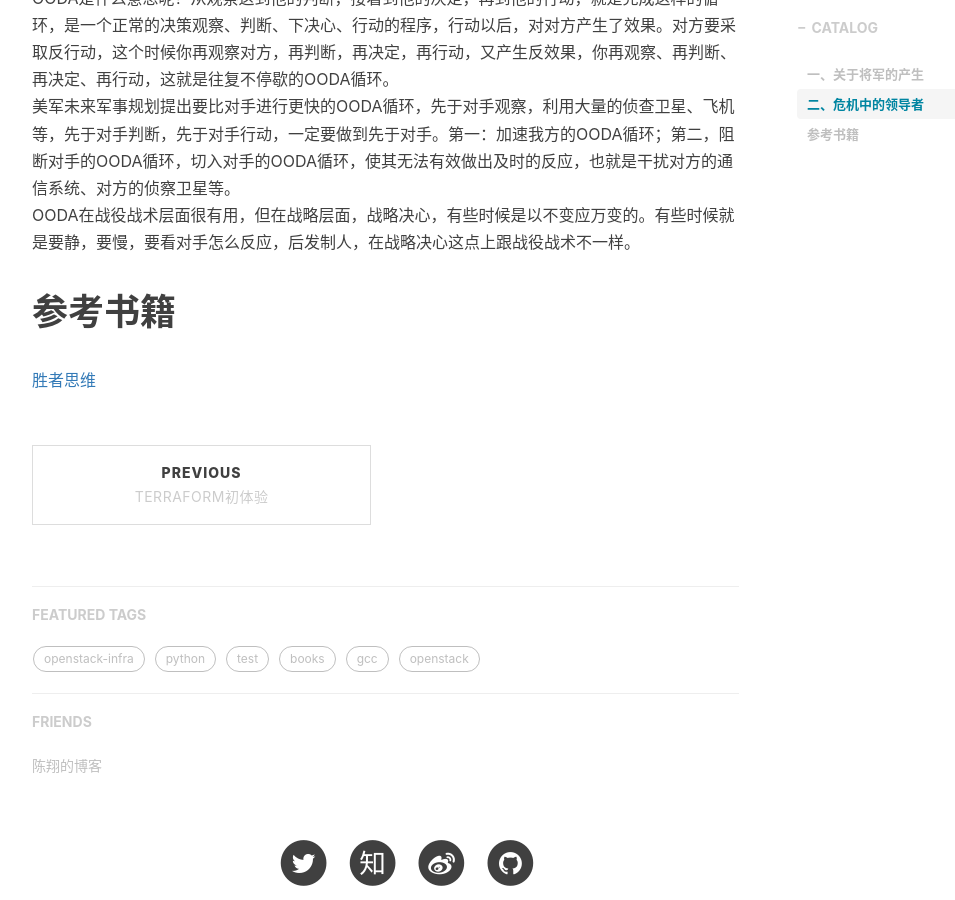
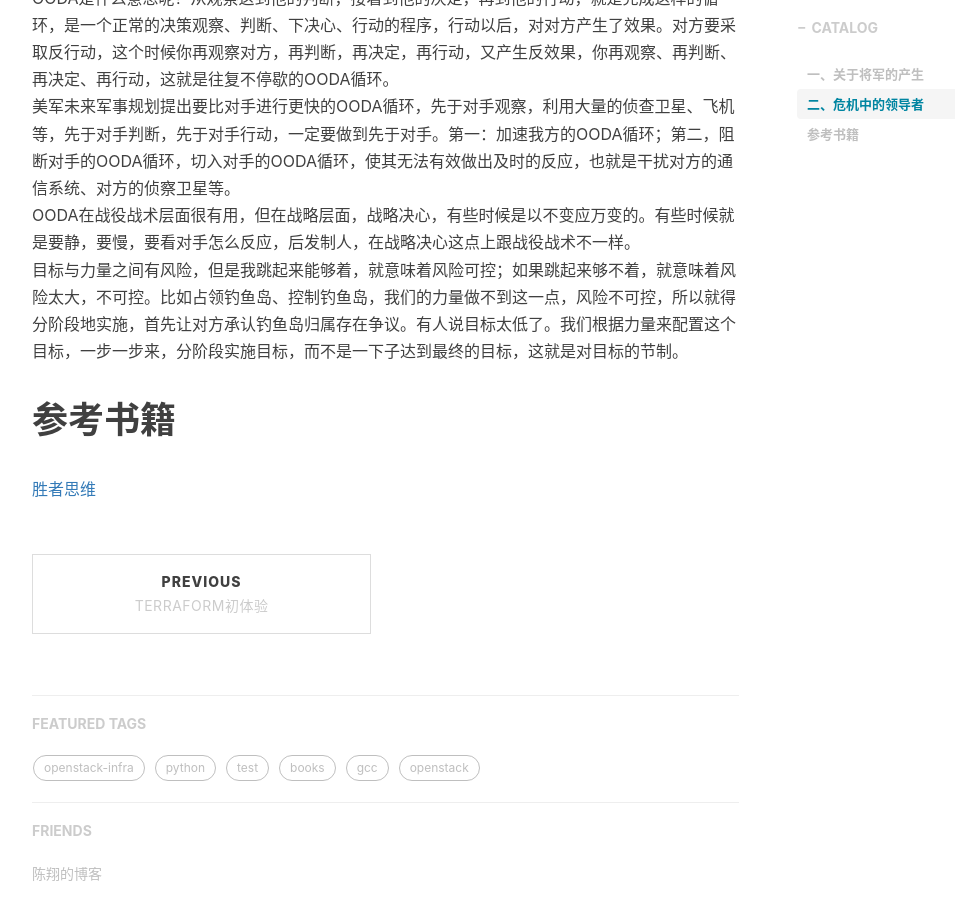
Before and after one commit to shihai1991/shihai1991.github.io, a Jekyll site: the page built from _posts/2022-08-04-胜者思维.md, in a window 1280 px wide and 900 px high, scrolled down 1782 px. Shown: the whole window, without its empty margins (233-1188 px from the left). Built offline with Jekyll 4.4.1, drawn with Linux system fonts in a browser that asks for light colours; nearby versions of some CDN libraries; comment, search, counter and statistics services are not loaded.

Commit message:
Update 2022-08-04-胜者思维.md

```diff
--- a/_posts/2022-08-04-胜者思维.md
+++ b/_posts/2022-08-04-胜者思维.md
@@ -38,6 +38,7 @@ time: '2022.08.04 12:30:00'
 OODA是什么意思呢？从观察这到他的判断，接着到他的决定，再到他的行动，就是完成这样的循环，是一个正常的决策观察、判断、下决心、行动的程序，行动以后，对对方产生了效果。对方要采取反行动，这个时候你再观察对方，再判断，再决定，再行动，又产生反效果，你再观察、再判断、再决定、再行动，这就是往复不停歇的OODA循环。
 美军未来军事规划提出要比对手进行更快的OODA循环，先于对手观察，利用大量的侦查卫星、飞机等，先于对手判断，先于对手行动，一定要做到先于对手。第一：加速我方的OODA循环；第二，阻断对手的OODA循环，切入对手的OODA循环，使其无法有效做出及时的反应，也就是干扰对方的通信系统、对方的侦察卫星等。
 OODA在战役战术层面很有用，但在战略层面，战略决心，有些时候是以不变应万变的。有些时候就是要静，要慢，要看对手怎么反应，后发制人，在战略决心这点上跟战役战术不一样。
+目标与力量之间有风险，但是我跳起来能够着，就意味着风险可控；如果跳起来够不着，就意味着风险太大，不可控。比如占领钓鱼岛、控制钓鱼岛，我们的力量做不到这一点，风险不可控，所以就得分阶段地实施，首先让对方承认钓鱼岛归属存在争议。有人说目标太低了。我们根据力量来配置这个目标，一步一步来，分阶段实施目标，而不是一下子达到最终的目标，这就是对目标的节制。
 
 # 参考书籍
 [胜者思维](https://book.douban.com/subject/27038434/)
```
